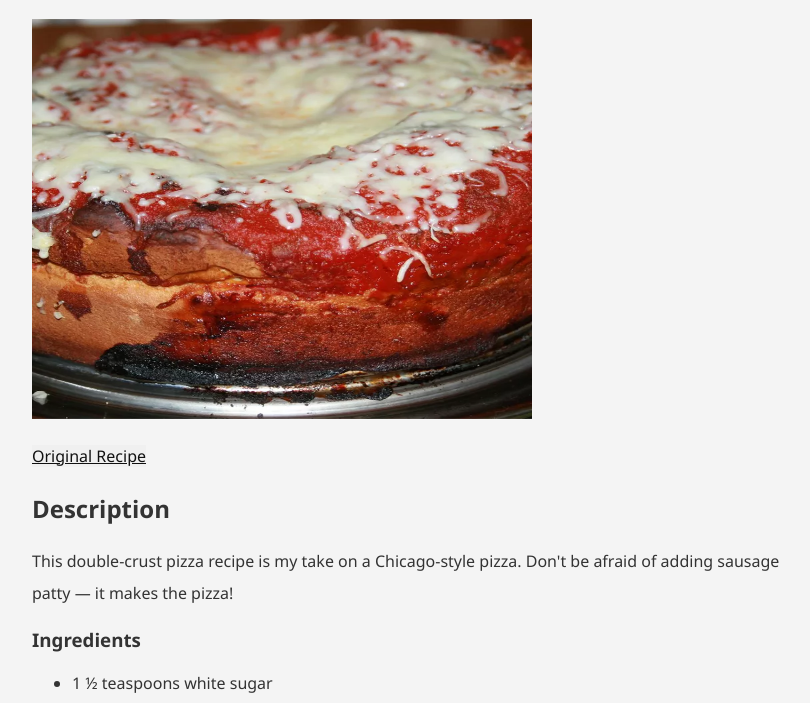
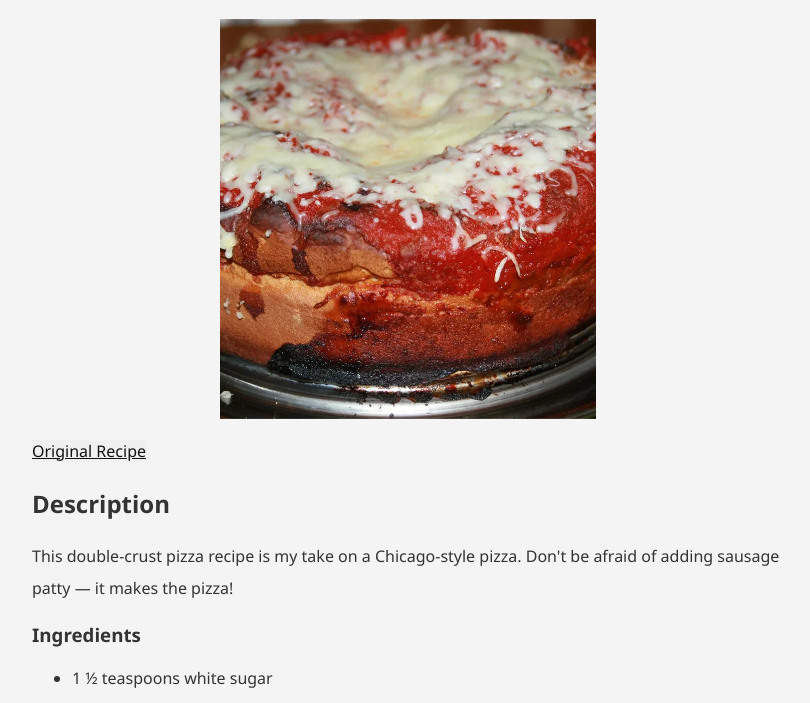
Before and after one commit to worxofcode/odin-recipes, a plain HTML site: page recipes/pizza.html in a window 1280 px wide. Shown: the part 67-770 px from the top of the page, without its empty margins (232-1042 px from the left). Drawn offline with Linux system fonts and the light colour scheme.

Commit message:
Center img

```diff
--- a/styles/styles.css
+++ b/styles/styles.css
@@ -21,6 +21,12 @@ li {
     line-height: 1.5;
 }
 
+img {
+    display: block;
+    max-width: 50%;
+    margin: auto;
+}
+
 a {
     background-color: #f0f0f0;
     color: #111111;
```
